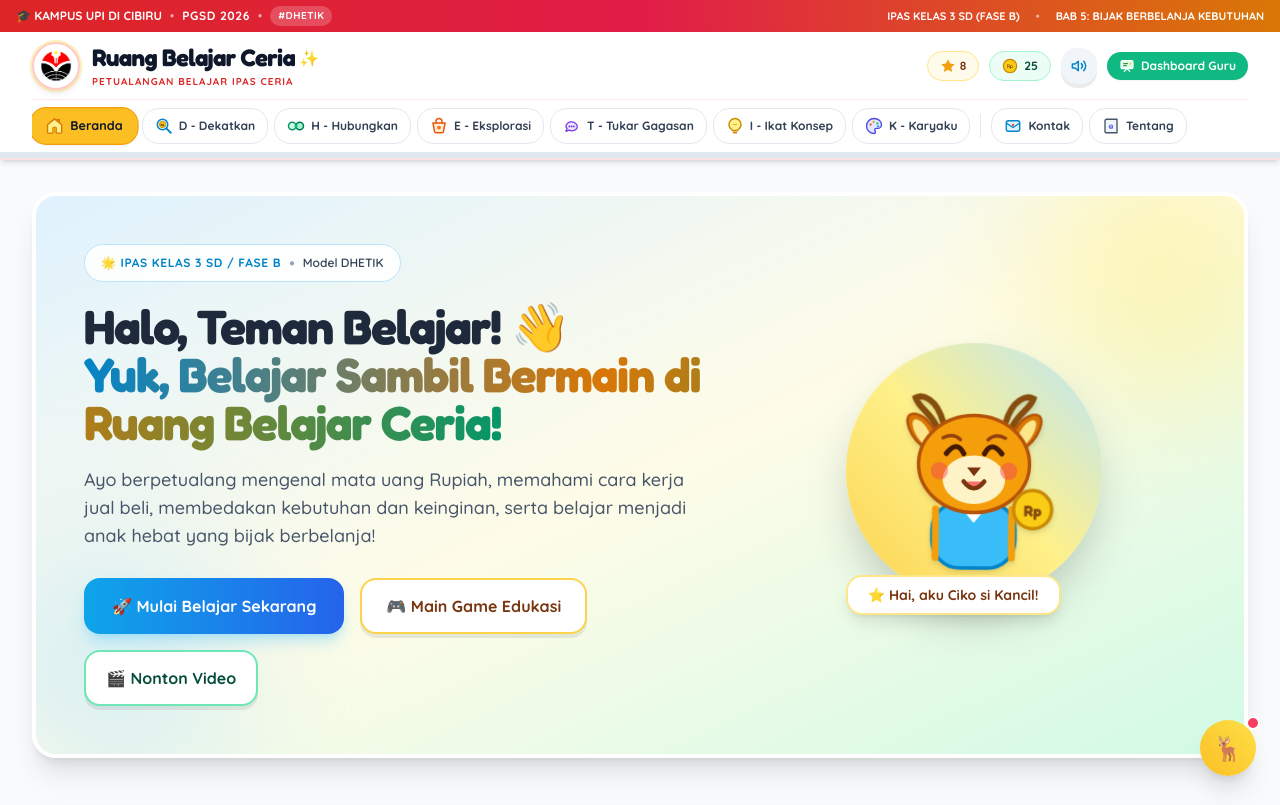
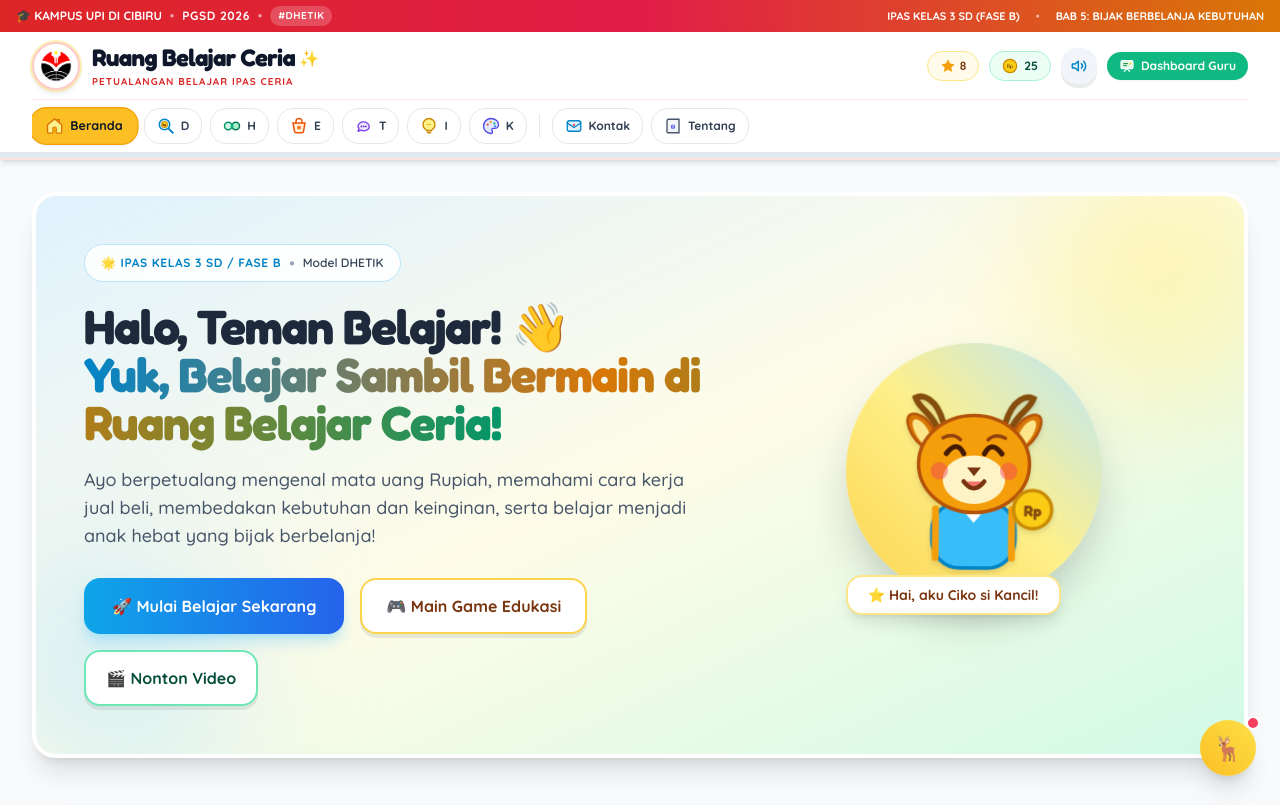
Before and after one commit to sacactusa/bijak_menggunakan_dana, a plain HTML site: page index.html in a window 1280 px wide. Shown: the top 805 px of the page. Drawn offline with nearby package versions, Linux system fonts and the light colour scheme.

Commit message:
Simplify navbar menu labels to Beranda, D, H, E, T, I, K, Kontak, Tentang

```diff
--- a/index.html
+++ b/index.html
@@ -158,10 +158,10 @@
       </div>
 
       <!-- Tier 2: Navigation Menu Bar with Custom SVG Icons (Horizontal Scrollable on Mobile) -->
-      <div id="tier2-nav-scroll" class="flex items-center gap-1 sm:gap-1.5 overflow-x-auto py-2 text-xs font-bold no-scrollbar scroll-smooth">
+      <div id="tier2-nav-scroll" class="flex items-center gap-1.5 sm:gap-2 overflow-x-auto py-2 text-xs font-bold no-scrollbar scroll-smooth">
 
         <!-- 1. Beranda -->
-        <button data-tab="beranda" onclick="switchTab('beranda')" class="nav-link px-3.5 py-2 rounded-2xl transition-all flex items-center gap-1.5 flex-shrink-0 bg-amber-400 text-slate-900 border border-amber-500 shadow-sm transform scale-105">
+        <button data-tab="beranda" onclick="switchTab('beranda')" title="Beranda" class="nav-link px-3.5 py-2 rounded-2xl transition-all flex items-center gap-1.5 flex-shrink-0 bg-amber-400 text-slate-900 border border-amber-500 shadow-sm transform scale-105">
           <svg class="w-4.5 h-4.5" viewBox="0 0 24 24" fill="none">
             <path d="M3 10.5L12 3L21 10.5V20C21 20.6 20.6 21 20 21H15C14.4 21 14 20.6 14 20V15C14 14.4 13.6 14 13 14H11C10.4 14 10 14.4 10 15V20C10 20.6 9.6 21 9 21H4C3.4 21 3 20.6 3 20V10.5Z" fill="#FEF08A" stroke="#D97706" stroke-width="1.8" stroke-linecap="round" stroke-linejoin="round"/>
             <rect x="10" y="14" width="4" height="7" rx="1" fill="#F59E0B"/>
@@ -170,59 +170,59 @@
           <span>Beranda</span>
         </button>
 
-        <!-- 2. D - Dekatkan -->
-        <button data-tab="d" onclick="switchTab('d')" class="nav-link px-3 py-2 rounded-2xl transition-all flex items-center gap-1.5 flex-shrink-0 bg-white border border-slate-200 text-slate-700 hover:bg-sky-50 hover:border-sky-300 hover:text-sky-800 shadow-2xs">
+        <!-- 2. D -->
+        <button data-tab="d" onclick="switchTab('d')" title="D - Dekatkan" class="nav-link px-3.5 py-2 rounded-2xl transition-all flex items-center gap-1.5 flex-shrink-0 bg-white border border-slate-200 text-slate-700 hover:bg-sky-50 hover:border-sky-300 hover:text-sky-800 shadow-2xs">
           <svg class="w-4.5 h-4.5" viewBox="0 0 24 24" fill="none">
             <circle cx="10" cy="10" r="7" fill="#E0F2FE" stroke="#0284C7" stroke-width="2"/>
             <path d="M15.5 15.5L21 21" stroke="#0284C7" stroke-width="2.5" stroke-linecap="round"/>
             <circle cx="10" cy="10" r="4.2" fill="#FACC15" stroke="#CA8A04" stroke-width="1.2"/>
             <text x="10" y="12" font-size="4.5" font-weight="bold" fill="#713F12" text-anchor="middle" font-family="'Fredoka', sans-serif">Rp</text>
           </svg>
-          <span>D - Dekatkan</span>
+          <span>D</span>
         </button>
 
-        <!-- 3. H - Hubungkan -->
-        <button data-tab="h" onclick="switchTab('h')" class="nav-link px-3 py-2 rounded-2xl transition-all flex items-center gap-1.5 flex-shrink-0 bg-white border border-slate-200 text-slate-700 hover:bg-emerald-50 hover:border-emerald-300 hover:text-emerald-800 shadow-2xs">
+        <!-- 3. H -->
+        <button data-tab="h" onclick="switchTab('h')" title="H - Hubungkan" class="nav-link px-3.5 py-2 rounded-2xl transition-all flex items-center gap-1.5 flex-shrink-0 bg-white border border-slate-200 text-slate-700 hover:bg-emerald-50 hover:border-emerald-300 hover:text-emerald-800 shadow-2xs">
           <svg class="w-4.5 h-4.5" viewBox="0 0 24 24" fill="none">
             <rect x="2" y="7" width="10" height="10" rx="5" fill="#D1FAE5" stroke="#059669" stroke-width="2"/>
             <rect x="12" y="7" width="10" height="10" rx="5" fill="#A7F3D0" stroke="#047857" stroke-width="2"/>
             <circle cx="12" cy="12" r="2.2" fill="#10B981"/>
           </svg>
-          <span>H - Hubungkan</span>
+          <span>H</span>
         </button>
 
-        <!-- 4. E - Eksplorasi -->
-        <button data-tab="e" onclick="switchTab('e')" class="nav-link px-3 py-2 rounded-2xl transition-all flex items-center gap-1.5 flex-shrink-0 bg-white border border-slate-200 text-slate-700 hover:bg-amber-50 hover:border-amber-300 hover:text-amber-800 shadow-2xs">
+        <!-- 4. E -->
+        <button data-tab="e" onclick="switchTab('e')" title="E - Eksplorasi" class="nav-link px-3.5 py-2 rounded-2xl transition-all flex items-center gap-1.5 flex-shrink-0 bg-white border border-slate-200 text-slate-700 hover:bg-amber-50 hover:border-amber-300 hover:text-amber-800 shadow-2xs">
           <svg class="w-4.5 h-4.5" viewBox="0 0 24 24" fill="none">
             <path d="M4 8H20L18 19C18 20.1 17.1 21 16 21H8C6.9 21 6 20.1 6 19L4 8Z" fill="#FFEDD5" stroke="#EA580C" stroke-width="2"/>
             <path d="M8 8V6C8 3.8 9.8 2 12 2C14.2 2 16 3.8 16 6V8" stroke="#EA580C" stroke-width="2" stroke-linecap="round"/>
             <circle cx="12" cy="14" r="2.5" fill="#F97316"/>
           </svg>
-          <span>E - Eksplorasi</span>
+          <span>E</span>
         </button>
 
-        <!-- 5. T - Tukar Gagasan -->
-        <button data-tab="t" onclick="switchTab('t')" class="nav-link px-3 py-2 rounded-2xl transition-all flex items-center gap-1.5 flex-shrink-0 bg-white border border-slate-200 text-slate-700 hover:bg-purple-50 hover:border-purple-300 hover:text-purple-800 shadow-2xs">
+        <!-- 5. T -->
+        <button data-tab="t" onclick="switchTab('t')" title="T - Tukar Gagasan" class="nav-link px-3.5 py-2 rounded-2xl transition-all flex items-center gap-1.5 flex-shrink-0 bg-white border border-slate-200 text-slate-700 hover:bg-purple-50 hover:border-purple-300 hover:text-purple-800 shadow-2xs">
           <svg class="w-4.5 h-4.5" viewBox="0 0 24 24" fill="none">
             <path d="M19 12.5C19 15.8 15.9 18.5 12 18.5C10.7 18.5 9.5 18.2 8.4 17.6L4 19L5.4 15.1C4.5 14.3 4 13.4 4 12.5C4 9.2 7.1 6.5 11 6.5C14.9 6.5 19 9.2 19 12.5Z" fill="#EDE9FE" stroke="#7C3AED" stroke-width="1.8" stroke-linejoin="round"/>
             <circle cx="8.5" cy="12.5" r="1.2" fill="#6D28D9"/>
             <circle cx="11.5" cy="12.5" r="1.2" fill="#6D28D9"/>
             <circle cx="14.5" cy="12.5" r="1.2" fill="#6D28D9"/>
           </svg>
-          <span>T - Tukar Gagasan</span>
+          <span>T</span>
         </button>
 
-        <!-- 6. I - Ikat Konsep -->
-        <button data-tab="i" onclick="switchTab('i')" class="nav-link px-3 py-2 rounded-2xl transition-all flex items-center gap-1.5 flex-shrink-0 bg-white border border-slate-200 text-slate-700 hover:bg-rose-50 hover:border-rose-300 hover:text-rose-800 shadow-2xs">
+        <!-- 6. I -->
+        <button data-tab="i" onclick="switchTab('i')" title="I - Ikat Konsep" class="nav-link px-3.5 py-2 rounded-2xl transition-all flex items-center gap-1.5 flex-shrink-0 bg-white border border-slate-200 text-slate-700 hover:bg-rose-50 hover:border-rose-300 hover:text-rose-800 shadow-2xs">
           <svg class="w-4.5 h-4.5" viewBox="0 0 24 24" fill="none">
             <path d="M9 18H15M10 21H14M12 2C7.6 2 4 5.6 4 10C4 12.8 5.4 15.2 7.6 16.6C8.2 17 8.6 17.7 8.7 18.4L8.7 18.5H15.3L15.3 18.4C15.4 17.7 15.8 17 16.4 16.6C18.6 15.2 20 12.8 20 10C20 5.6 16.4 2 12 2Z" fill="#FEF08A" stroke="#CA8A04" stroke-width="1.8" stroke-linecap="round" stroke-linejoin="round"/>
             <path d="M10 10L14 10" stroke="#EAB308" stroke-width="1.5" stroke-linecap="round"/>
           </svg>
-          <span>I - Ikat Konsep</span>
+          <span>I</span>
         </button>
 
-        <!-- 7. K - Karyaku -->
-        <button data-tab="k" onclick="switchTab('k')" class="nav-link px-3 py-2 rounded-2xl transition-all flex items-center gap-1.5 flex-shrink-0 bg-white border border-slate-200 text-slate-700 hover:bg-indigo-50 hover:border-indigo-300 hover:text-indigo-800 shadow-2xs">
+        <!-- 7. K -->
+        <button data-tab="k" onclick="switchTab('k')" title="K - Karyaku" class="nav-link px-3.5 py-2 rounded-2xl transition-all flex items-center gap-1.5 flex-shrink-0 bg-white border border-slate-200 text-slate-700 hover:bg-indigo-50 hover:border-indigo-300 hover:text-indigo-800 shadow-2xs">
           <svg class="w-4.5 h-4.5" viewBox="0 0 24 24" fill="none">
             <path d="M12 2C6.5 2 2 6.5 2 12C2 17.5 6.5 22 12 22C13.1 22 14 21.1 14 20C14 19.5 13.8 19 13.5 18.6C13.2 18.2 13 17.7 13 17.2C13 16.1 13.9 15.2 15 15.2H17C19.8 15.2 22 13 22 10.2C22 5.7 17.5 2 12 2Z" fill="#E0E7FF" stroke="#4F46E5" stroke-width="1.8"/>
             <circle cx="7.5" cy="10" r="1.5" fill="#EF4444"/>
@@ -230,14 +230,14 @@
             <circle cx="16.5" cy="8.5" r="1.5" fill="#10B981"/>
             <circle cx="17.5" cy="12.5" r="1.5" fill="#3B82F6"/>
           </svg>
-          <span>K - Karyaku</span>
+          <span>K</span>
         </button>
 
         <!-- Separator -->
         <span class="w-px h-6 bg-slate-200 mx-1 flex-shrink-0"></span>
 
         <!-- 8. Kontak -->
-        <button data-tab="kontak" onclick="switchTab('kontak')" class="nav-link px-3 py-2 rounded-2xl transition-all flex items-center gap-1.5 flex-shrink-0 bg-white border border-slate-200 text-slate-700 hover:bg-sky-50 hover:border-sky-300 hover:text-sky-800 shadow-2xs">
+        <button data-tab="kontak" onclick="switchTab('kontak')" title="Kontak" class="nav-link px-3.5 py-2 rounded-2xl transition-all flex items-center gap-1.5 flex-shrink-0 bg-white border border-slate-200 text-slate-700 hover:bg-sky-50 hover:border-sky-300 hover:text-sky-800 shadow-2xs">
           <svg class="w-4.5 h-4.5" viewBox="0 0 24 24" fill="none">
             <rect x="3" y="5" width="18" height="14" rx="3" fill="#E0F2FE" stroke="#0284C7" stroke-width="1.8"/>
             <path d="M3 8L12 14L21 8" stroke="#0284C7" stroke-width="1.8" stroke-linecap="round"/>
@@ -247,7 +247,7 @@
         </button>
 
         <!-- 9. Tentang -->
-        <button data-tab="tentang" onclick="switchTab('tentang')" class="nav-link px-3 py-2 rounded-2xl transition-all flex items-center gap-1.5 flex-shrink-0 bg-white border border-slate-200 text-slate-700 hover:bg-slate-100 hover:border-slate-300 hover:text-slate-800 shadow-2xs">
+        <button data-tab="tentang" onclick="switchTab('tentang')" title="Tentang" class="nav-link px-3.5 py-2 rounded-2xl transition-all flex items-center gap-1.5 flex-shrink-0 bg-white border border-slate-200 text-slate-700 hover:bg-slate-100 hover:border-slate-300 hover:text-slate-800 shadow-2xs">
           <svg class="w-4.5 h-4.5" viewBox="0 0 24 24" fill="none">
             <path d="M4 19.5V5C4 3.9 4.9 3 6 3H20V21H6C4.9 21 4 20.1 4 19.5Z" fill="#F1F5F9" stroke="#475569" stroke-width="1.8"/>
             <circle cx="12" cy="13" r="3" fill="#6366F1"/>
```
